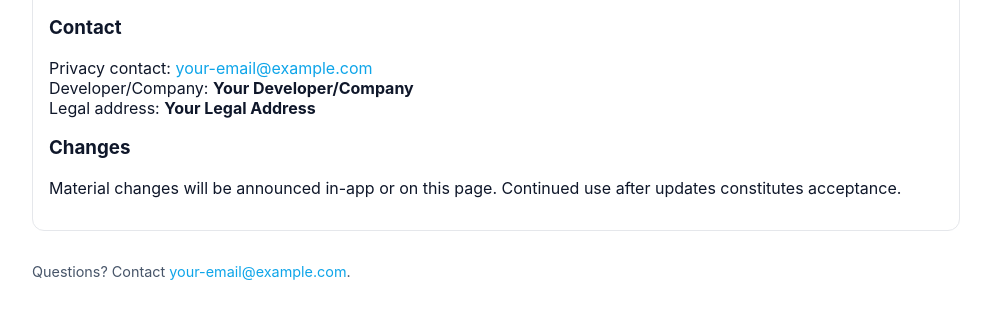
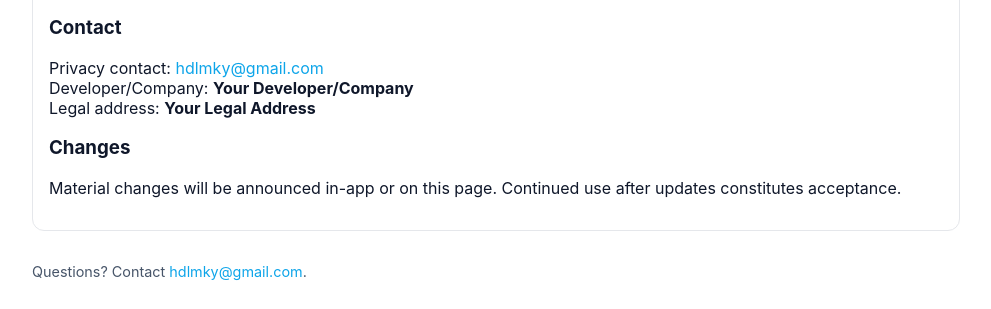
Before and after one commit to swh19/ckit-site, a plain HTML site: page index.html in a window 1280 px wide. Shown: the part 1026-1335 px from the top of the page, without its empty margins (144-1135 px from the left). Drawn offline with Linux system fonts and the light colour scheme.

```diff
--- a/index.html
+++ b/index.html
@@ -69,7 +69,7 @@ const I18N = {
     subtitle: "Platform: Android",
     updated_prefix: "Last updated: ",
     tabs: { privacy: "Privacy Policy", deletion: "Account & Data Deletion" },
-    footnote: 'Questions? Contact <a href="mailto:your-email@example.com">your-email@example.com</a>.',
+    footnote: 'Questions? Contact <a href="mailto:hdlmky@gmail.com">hdlmky@gmail.com</a>.',
     privacy: `
       <h2>Privacy Policy</h2>
       <p>This Privacy Policy applies to the mobile application <strong>CKit</strong> ("the App"). We explain how we collect, use, and protect data in line with applicable laws and Google Play policies.</p>
@@ -100,7 +100,7 @@ const I18N = {
       <h3>Your Rights</h3>
       <p>Subject to law, you may request access, correction, deletion, or withdraw consent. Contact us using the email below.</p>
       <h3>Contact</h3>
-      <p>Privacy contact: <a href="mailto:your-email@example.com">your-email@example.com</a><br>
+      <p>Privacy contact: <a href="mailto:hdlmky@gmail.com">hdlmky@gmail.com</a><br>
       Developer/Company: <strong>Your Developer/Company</strong><br>
       Legal address: <strong>Your Legal Address</strong></p>
       <h3>Changes</h3>
@@ -111,14 +111,14 @@ const I18N = {
       <h3>Delete In-App</h3>
       <p>Open CKit → Settings → <strong>Delete account</strong>. We will remove personal data linked to your account (except data retained as required by law, e.g., anti-fraud or billing records).</p>
       <h3>Can’t Sign In? Request via Email</h3>
-      <p>Email <a href="mailto:your-email@example.com">your-email@example.com</a> with subject “CKit Account Deletion Request”. Include: login email/account ID, country/region, (optional) device model, and any details.</p>
+      <p>Email <a href="mailto:hdlmky@gmail.com">hdlmky@gmail.com</a> with subject “CKit Account Deletion Request”. Include: login email/account ID, country/region, (optional) device model, and any details.</p>
       <h3>Timeline & Retention</h3>
       <ul>
         <li>We process requests within <strong>30 days</strong> of receipt (extensions will be explained if needed).</li>
         <li>Certain information may be retained for legal or fraud-prevention purposes. See the Privacy Policy for details.</li>
       </ul>
       <h3>Contact</h3>
-      <p>Email: <a href="mailto:your-email@example.com">your-email@example.com</a></p>
+      <p>Email: <a href="mailto:hdlmky@gmail.com">hdlmky@gmail.com</a></p>
     `
   },
   "zh-CN": {
@@ -126,7 +126,7 @@ const I18N = {
     subtitle: "适用平台：Android",
     updated_prefix: "最近更新：",
     tabs: { privacy: "隐私政策", deletion: "账号与数据删除" },
-    footnote: '如有疑问，请联系：<a href="mailto:your-email@example.com">your-email@example.com</a>。',
+    footnote: '如有疑问，请联系：<a href="mailto:hdlmky@gmail.com">hdlmky@gmail.com</a>。',
     privacy: `
       <h2>隐私政策</h2>
       <p>本隐私政策适用于移动应用 <strong>CKit</strong>（以下简称“本应用”）。我们依据适用法律与 Google Play 政策，说明如何收集、使用与保护数据。</p>
@@ -157,7 +157,7 @@ const I18N = {
       <h3>你的权利</h3>
       <p>在法律允许范围内，你可请求访问、更正、删除数据，或撤回同意。请通过下方邮箱联系我们。</p>
       <h3>联系我们</h3>
-      <p>隐私联系人：<a href="mailto:your-email@example.com">your-email@example.com</a><br>
+      <p>隐私联系人：<a href="mailto:hdlmky@gmail.com">hdlmky@gmail.com</a><br>
       开发者/公司：<strong>Your Developer/Company</strong><br>
       法定地址：<strong>Your Legal Address</strong></p>
       <h3>变更</h3>
@@ -168,14 +168,14 @@ const I18N = {
       <h3>在应用内删除</h3>
       <p>打开 CKit → 设置 → <strong>删除账号</strong>。删除后，我们将清除与你账号关联的个人数据（法律需保留的数据除外，如反欺诈或账务记录）。</p>
       <h3>无法登录？邮件申请</h3>
-      <p>发送邮件至 <a href="mailto:your-email@example.com">your-email@example.com</a>，主题写“CKit 账号删除请求”，请附：登录邮箱/账号ID、国家/地区、（可选）设备型号及其他说明。</p>
+      <p>发送邮件至 <a href="mailto:hdlmky@gmail.com">hdlmky@gmail.com</a>，主题写“CKit 账号删除请求”，请附：登录邮箱/账号ID、国家/地区、（可选）设备型号及其他说明。</p>
       <h3>处理时效与保留</h3>
       <ul>
         <li>收到请求后<strong>30 天内</strong>处理（必要时会说明延长原因）。</li>
         <li>为符合法律或防止欺诈，我们可能在限定时长内保留特定信息。详见《隐私政策》。</li>
       </ul>
       <h3>联系窗口</h3>
-      <p>邮箱：<a href="mailto:your-email@example.com">your-email@example.com</a></p>
+      <p>邮箱：<a href="mailto:hdlmky@gmail.com">hdlmky@gmail.com</a></p>
     `
   }
 };
```
